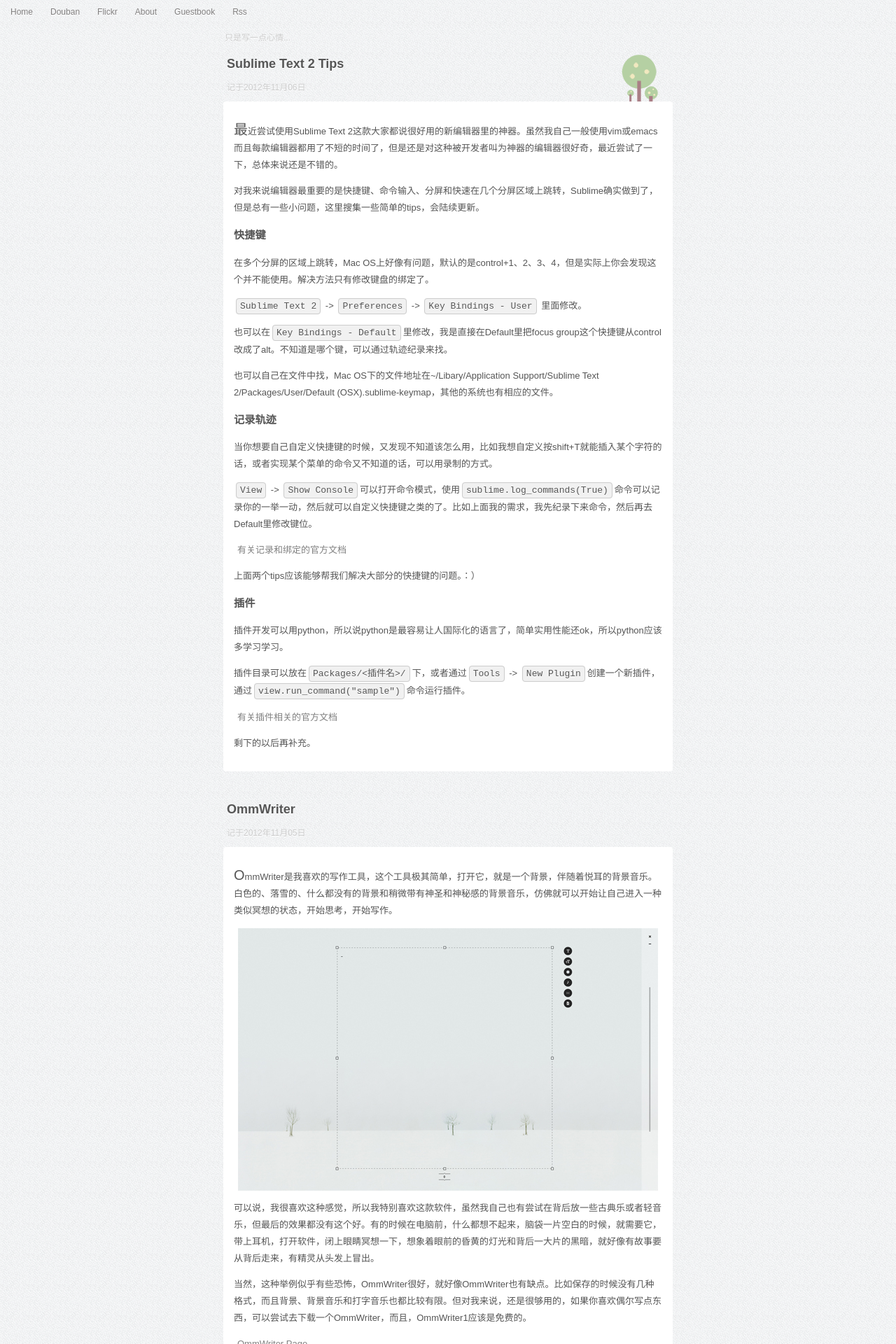
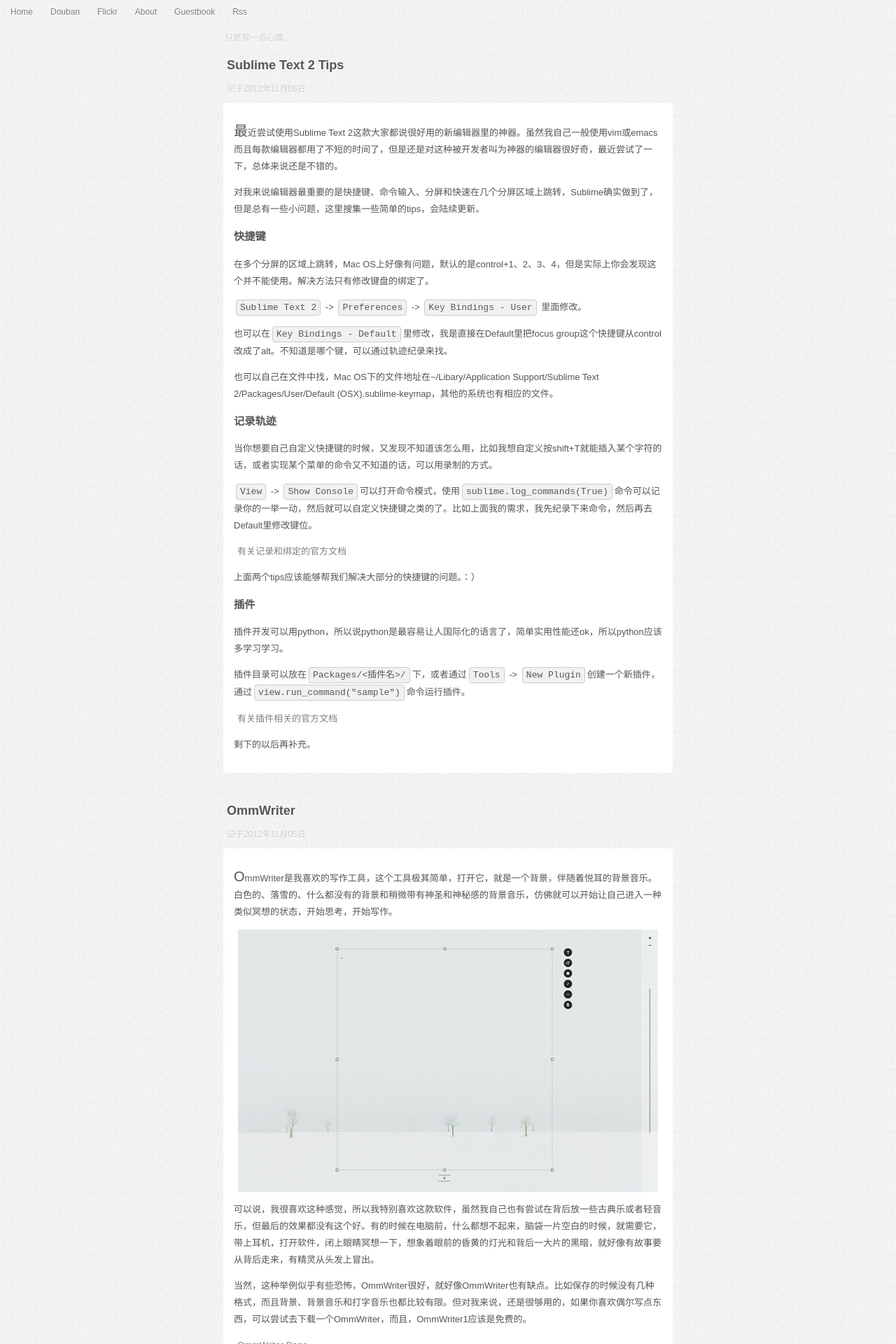
Before and after one commit to zwitzwit/guojing.github.com, a Jekyll site: the page built from index.html, in a window 1280 px wide. Shown: the top 1920 px of the page at 70% size. Built offline with Jekyll 4.4.1, drawn with Linux system fonts in a browser that asks for light colours; Markdown is read by kramdown in place of the engine named in the settings; the list of posts is cut into pages by our own code.

Commit message:
remove little tip, in fact, i don't need it, all i need is a clean and clear post

```diff
--- a/_layouts/default.html
+++ b/_layouts/default.html
@@ -11,8 +11,6 @@
 {% include banner.html %}
 
 <div class="cast">只是写一点心情...</div>
-
-<div class="logo"></div>
 
 <div class="main">
 {{ content }}
--- a/_layouts/post.html
+++ b/_layouts/post.html
@@ -45,7 +45,7 @@
 {% include banner.html %}
 </div>
 <div class="cast">{{ page.description }}...</div>
-<div class="logo"></div>
+
 <div class="main">
   <div class="title"><a href="{{ page.url }}">{{ page.title }}</a></div>
   <div class="date">记于{{ page.date | date:"%Y年%m月%d日"}}</div>
--- a/css/style.css
+++ b/css/style.css
@@ -76,5 +76,3 @@
 #disqus_container .comment {margin-left: -5px}
 
 code {border:1px solid #ccc; background:#f1f1f1; padding:3px 5px; margin:0 3px;-moz-border-radius:4px;-webkit-border-radius:4px;border-radius:4px;text-shadow:0 1px 0 white;}
-
-.logo {background-image:url("../images/logo-100.png");background-position:right center;background-repeat:no-repeat;display: block;height: 150px;margin: 0 auto -152px; width: 643px}
```
Also changed, not shown: images/logo-100.png (deleted), images/logo-150.png (deleted), images/logo.png (deleted).
